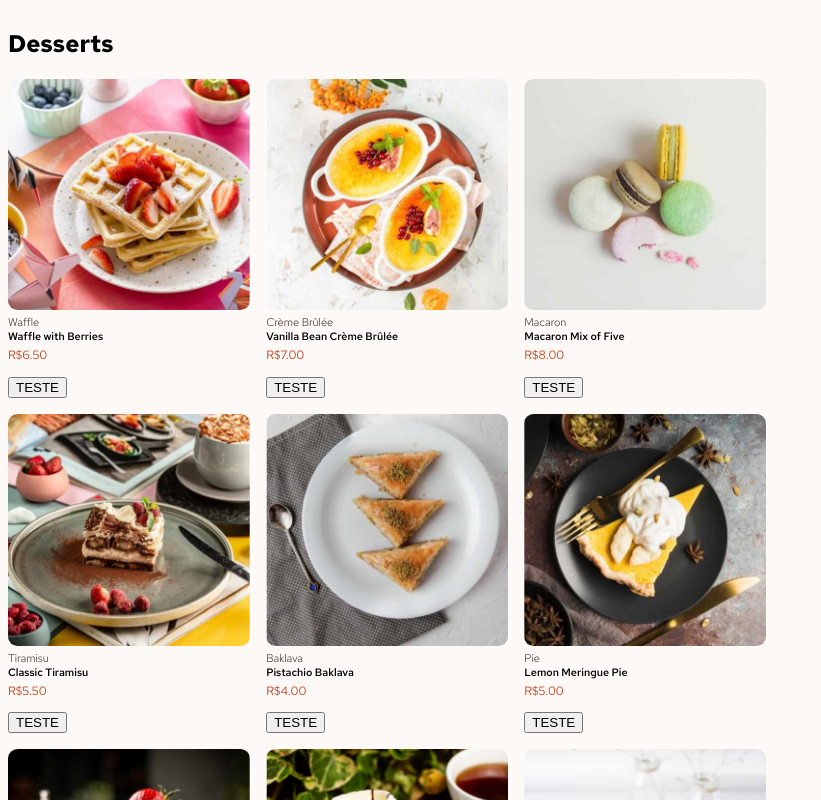
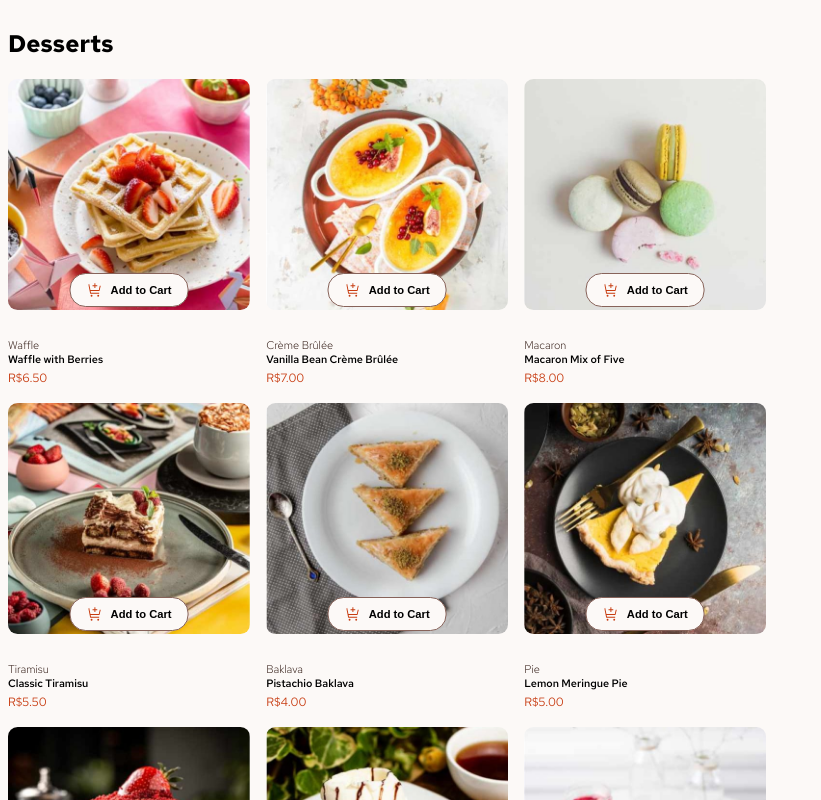
Before and after one commit to KevinADemetro/product-list-with-cart-main, a React (Create React App) app: page / in a window 1280 px wide. Shown: the top 800 px of the page, without its empty margins (0-821 px from the left). Built offline with nearby package versions, Linux system fonts and the light colour scheme.

Commit message:
finalizando grid desserts

```diff
--- a/src/App.js
+++ b/src/App.js
@@ -35,12 +35,15 @@ function DessertCard({ dessert }) {
   return (
     <div className="dessert-card">
       <img src={dessert.image.desktop} alt={dessert.name} />
+      <button className="add-to-cart-btn">
+        <img src="images/icon-add-to-cart.svg" alt="cart-icon" />
+        Add to Cart
+      </button>
       <div className="dessert-infos">
         <p>{dessert.category}</p>
         <h6>{dessert.name}</h6>
         <span>{`R$${dessert.price.toFixed(2)}`}</span>
       </div>
-      <button className="add-to-cart-btn">TESTE</button>
     </div>
   );
 }
--- a/src/index.css
+++ b/src/index.css
@@ -34,10 +34,15 @@ body {
   padding: 0;
 }
 
+.dessert-card {
+  position: relative;
+  overflow: visible;
+}
+
 .dessert-card img {
   width: 100%;
   border-radius: 0.6rem;
-  text-align: center;
+  margin-bottom: 1.4rem;
 }
 
 .dessert-infos h6,
@@ -61,5 +66,26 @@ p {
   font-weight: 400;
 }
 .add-to-cart-btn {
-  margin-top: 0.8rem;
+  position: absolute;
+  /*esse left com transform é um truque muito bom pra centralizar o elemento no container usando position absolute*/
+  left: 50%;
+  transform: translateX(-50%);
+  top: 63%;
+  display: flex;
+  justify-content: center;
+  white-space: nowrap;
+  align-items: center;
+  gap: 0.5rem;
+  border: 1px solid var(--rose-500);
+  padding: 0.5rem 1rem;
+  border-radius: 1rem;
+  background-color: var(--rose-50);
+  font-weight: 600;
+  font-size: 0.7rem;
 }
+
+.add-to-cart-btn img {
+  width: 1rem;
+  height: 1rem;
+  margin: 0;
+}
```
